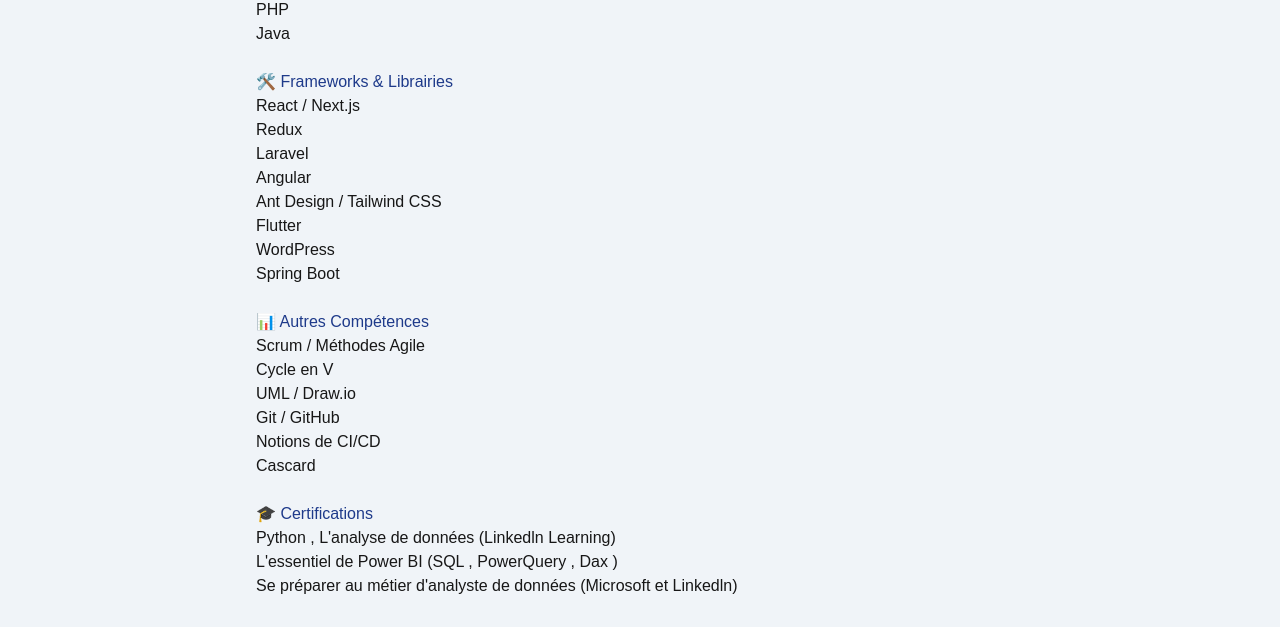
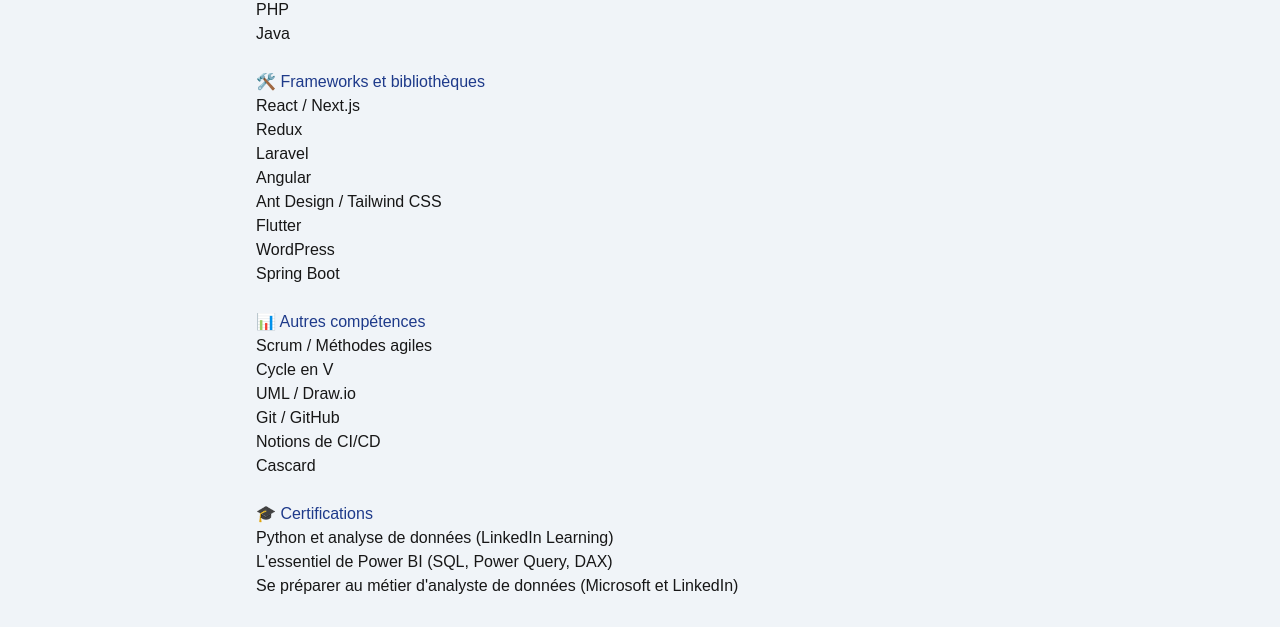
Before and after one commit to kassir2/mon-portfolio, a Next.js app: page /competences in a window 1280 px wide. Shown: the part 278-905 px from the top of the page. Built offline with nearby package versions, Linux system fonts and the light colour scheme.

Commit message:
Refactor Competences page for improved readability

```diff
--- a/src/app/competences/page.tsx
+++ b/src/app/competences/page.tsx
@@ -2,70 +2,79 @@
 
 export default function Competences() {
   return (
-    <main style={{
+    <main
+      style={{
         padding: '2rem',
         fontFamily: 'Arial, sans-serif',
         backgroundColor: '#f0f4f8',
-      minHeight: '100vh'
-    }}>
-      <h1 style={{
-      fontSize: 'clamp(1.5rem, 5vw, 2.5rem)', // taille adaptative
+        minHeight: '100vh',
+      }}
+    >
+      <h1
+        style={{
+          fontSize: 'clamp(1.5rem, 5vw, 2.5rem)',
           color: '#1e40af',
           textAlign: 'center',
-      marginBottom: '2rem'
-}}>
+          marginBottom: '2rem',
+        }}
+      >
         Mes Compétences
-
       </h1>
 
-      <section style={{
+      <section
+        style={{
           maxWidth: '800px',
           margin: '0 auto',
-            padding: '0 1rem',           // Ajoute du padding horizontal sur petit écran
-            wordWrap: 'break-word'       // Évite que le texte déborde
-    }}>
-
+          padding: '0 1rem',
+          wordWrap: 'break-word',
+        }}
+      >
         <h2 style={{ color: '#1e3a8a' }}>🧠 Langages</h2>
         <ul>
           <li>JavaScript / TypeScript</li>
-          <li> Python </li>
-          <li> HTML / CSS / SASS </li>
-          <li> PHP </li>
-          <li> Java </li>
-
+          <li>Python</li>
+          <li>HTML / CSS / SASS</li>
+          <li>PHP</li>
+          <li>Java</li>
         </ul>
 
-        <h2 style={{ color: '#1e3a8a', marginTop: '1.5rem' }}>🛠️ Frameworks & Librairies</h2>
+        <h2 style={{ color: '#1e3a8a', marginTop: '1.5rem' }}>
+          🛠️ Frameworks et bibliothèques
+        </h2>
         <ul>
-          <li> React / Next.js </li>
-          <li> Redux </li>
-          <li> Laravel </li>
-          <li> Angular </li>
-          <li> Ant Design / Tailwind CSS </li>
-          <li> Flutter </li>
-          <li> WordPress </li>
-           <li> Spring Boot </li>
+          <li>React / Next.js</li>
+          <li>Redux</li>
+          <li>Laravel</li>
+          <li>Angular</li>
+          <li>Ant Design / Tailwind CSS</li>
+          <li>Flutter</li>
+          <li>WordPress</li>
+          <li>Spring Boot</li>
         </ul>
 
-        <h2 style={{ color: '#1e3a8a', marginTop: '1.5rem' }}>📊 Autres Compétences</h2>
+        <h2 style={{ color: '#1e3a8a', marginTop: '1.5rem' }}>
+          📊 Autres compétences
+        </h2>
         <ul>
-          <li> Scrum / Méthodes Agile </li>
-           <li> Cycle en V </li>
-          <li> UML / Draw.io </li>
-          <li> Git / GitHub </li>
-          <li> Notions de CI/CD </li>
-          <li> Cascard </li>
+          <li>Scrum / Méthodes agiles</li>
+          <li>Cycle en V</li>
+          <li>UML / Draw.io</li>
+          <li>Git / GitHub</li>
+          <li>Notions de CI/CD</li>
+          <li>Cascard</li>
         </ul>
 
-       <h2 style={{ color: '#1e3a8a', marginTop: '1.5rem' }}>🎓 Certifications</h2>
+        <h2 style={{ color: '#1e3a8a', marginTop: '1.5rem' }}>
+          🎓 Certifications
+        </h2>
         <ul>
-          <li> Python , L'analyse de données (Linkedln Learning) </li>
-          <li> L'essentiel de Power BI (SQL , PowerQuery  , Dax ) </li>
-          <li> Se préparer au métier d'analyste de données (Microsoft et Linkedln) </li>
+          <li>Python et analyse de données (LinkedIn Learning)</li>
+          <li>L&apos;essentiel de Power BI (SQL, Power Query, DAX)</li>
+          <li>
+            Se préparer au métier d&apos;analyste de données
+            (Microsoft et LinkedIn)
+          </li>
         </ul>
-
-
-
       </section>
     </main>
   );
```
Lines whose indentation alone changed are shown as unchanged.
